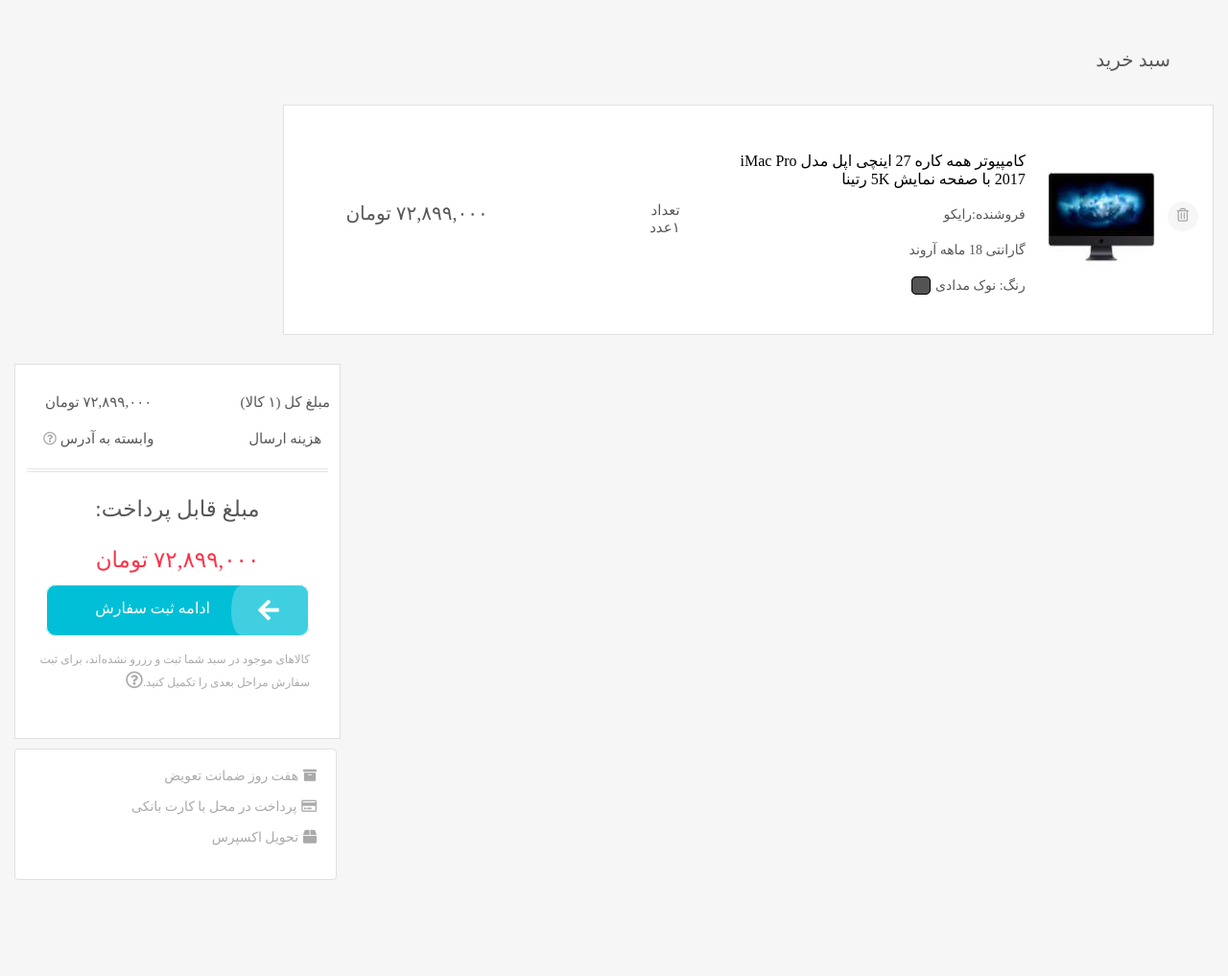
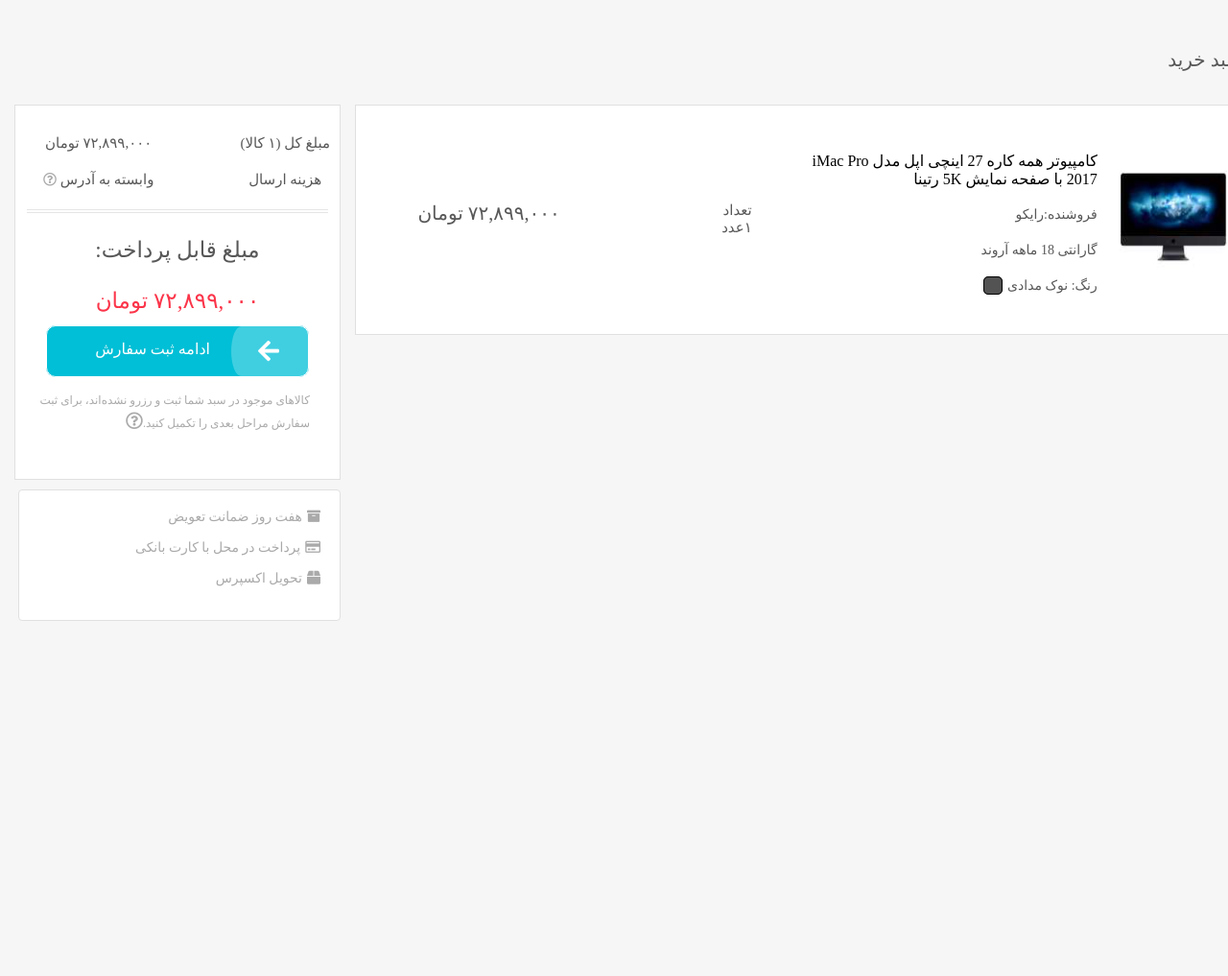
Before and after one commit to uni-everest2/shop, a PHP site: page /cart.html in a window 1280 px wide; the page is wider, and only the part inside the window is pictured. Shown: that part at 96% size. After the commit the page ends 647 px from the top of that part, so only its background shows below. Run offline with PHP 8.4, Linux system fonts and the light colour scheme; some libraries are stand-ins or nearby versions; some web fonts are replaced.

Commit message:
float hazf shod

```diff
--- a/assets/css/cart.css
+++ b/assets/css/cart.css
@@ -12,7 +12,7 @@ img{
 }
 .kala{
     background-color: #fff;
-    float: right;
+/*     float: right; */
     width: 970px;
     height: 240px;
     border: 1px solid rgb(224, 224, 224);
@@ -72,8 +72,8 @@ h5 i:hover{
      margin: 80px 140px 0 0;
     font-size: 20px;
 }
-.left{
-    float: left;
+.top{
+/*     float: left; */
     border: 1px solid rgb(224, 224, 224);
     background-color: #fff;
     width: 340px;
@@ -149,8 +149,7 @@ p a:hover{
     background-color: #fff;
     border: 1px solid rgb(224, 224, 224);
     display: inline-block;
-    float: left;
-    margin-right: 800px;
+/*     float: left; */
     padding: 20px 20px 20px 121px;
     margin-left: 15px;
     border-radius: 4px;
--- a/cart.html
+++ b/cart.html
@@ -8,18 +8,19 @@
         <link rel="stylesheet" href="assets/css/fontiran.css">
         <link rel="stylesheet" href="assets/css/bootstrap.min.css">
         <link rel="stylesheet" href="assets/css/app.css">
-        <link rel="stylesheet" href="cart.css">
+        <link rel="stylesheet" href="assets/css/cart.css">
         <link rel="stylesheet" href="https://use.fontawesome.com/releases/v5.6.3/css/all.css" integrity="sha384-UHRtZLI+pbxtHCWp1t77Bi1L4ZtiqrqD80Kn4Z8NTSRyMA2Fd33n5dQ8lWUE00s/" crossorigin="anonymous">
         <link rel="stylesheet" href="assets/css/slick.css">
     </head>
     <body>
         <main>
                 <h2>سبد خرید</h2>
+        <div class="d-flex">
             <div class="right">
                     <div class="kala d-flex">
                         <div class="pic">
                                 <a href=""><h5><i class="far fa-trash-alt"></i></h5></a>
-                                <a href="#"><img src="apple.jpg" alt="mac"></a>
+                                <a href="#"><img src="assets/img/apple.jpg" alt="mac"></a>
                         </div>
                         <div class="ins">
                             <a href=""><h3>کامپیوتر همه کاره 27 اینچی اپل مدل iMac Pro 2017 با صفحه نمایش 5K رتینا</h3></a>
@@ -27,7 +28,7 @@
                             <h6>گارانتی 18 ماهه آروند</h6>
                             <h6>رنگ: نوک مدادی<span></span></h6>
                         </div>
-                        <h2>تعداد ۱عدد</h5>
+                        <h2>تعداد ۱عدد</h2>
                         <h4>۷۲,۸۹۹,۰۰۰ تومان </h4>
                     </div>
             </div>
@@ -51,12 +52,14 @@
                         <p>کالاهای موجود در سبد شما ثبت و رزرو نشده‌اند، برای ثبت سفارش مراحل بعدی را تکمیل کنید.<a href="#"><i class="far fa-question-circle"></i></a> </p>
                     </div>
                 </div>
+                <div class="boot">
+                    <h6><i class="fas fa-archive"></i>هفت روز ضمانت تعویض </h6>
+                    <h6><i class="far fa-credit-card"></i>پرداخت در محل با کارت بانکی </h6>
+                    <h6><i class="fas fa-box"></i>تحویل اکسپرس </h6>
+                </div>
             </div>
-            <div class="boot">
-                <h6><i class="fas fa-archive"></i>هفت روز ضمانت تعویض </h6>
-                <h6><i class="far fa-credit-card"></i>پرداخت در محل با کارت بانکی </h6>
-                <h6><i class="fas fa-box"></i>تحویل اکسپرس </h6>
-            </div>
+        </div>
+
         </main>
         <script src="assets/js/jquery-3.3.1.min.js"></script>
         <script src="assets/js/cart.js"></script>
```
